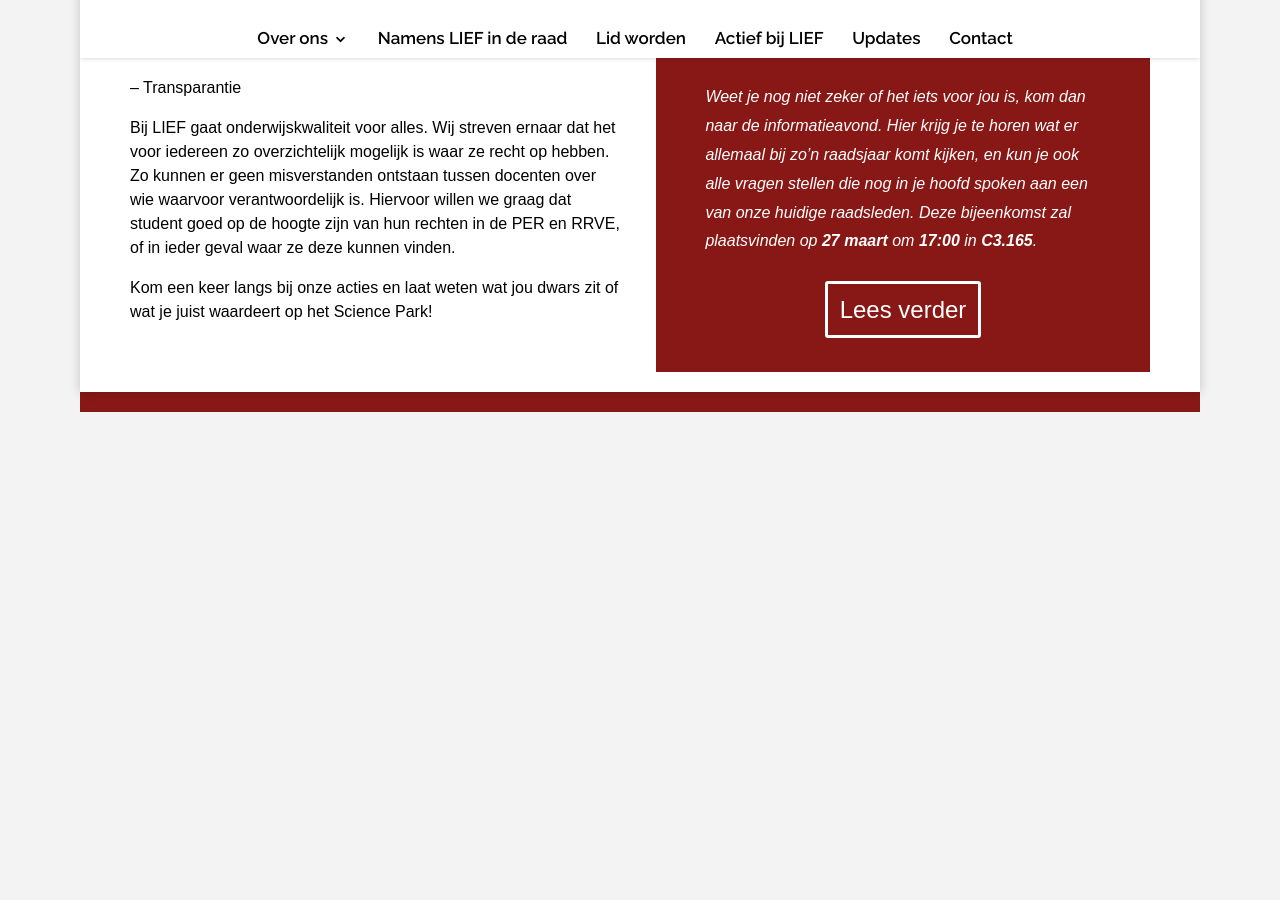
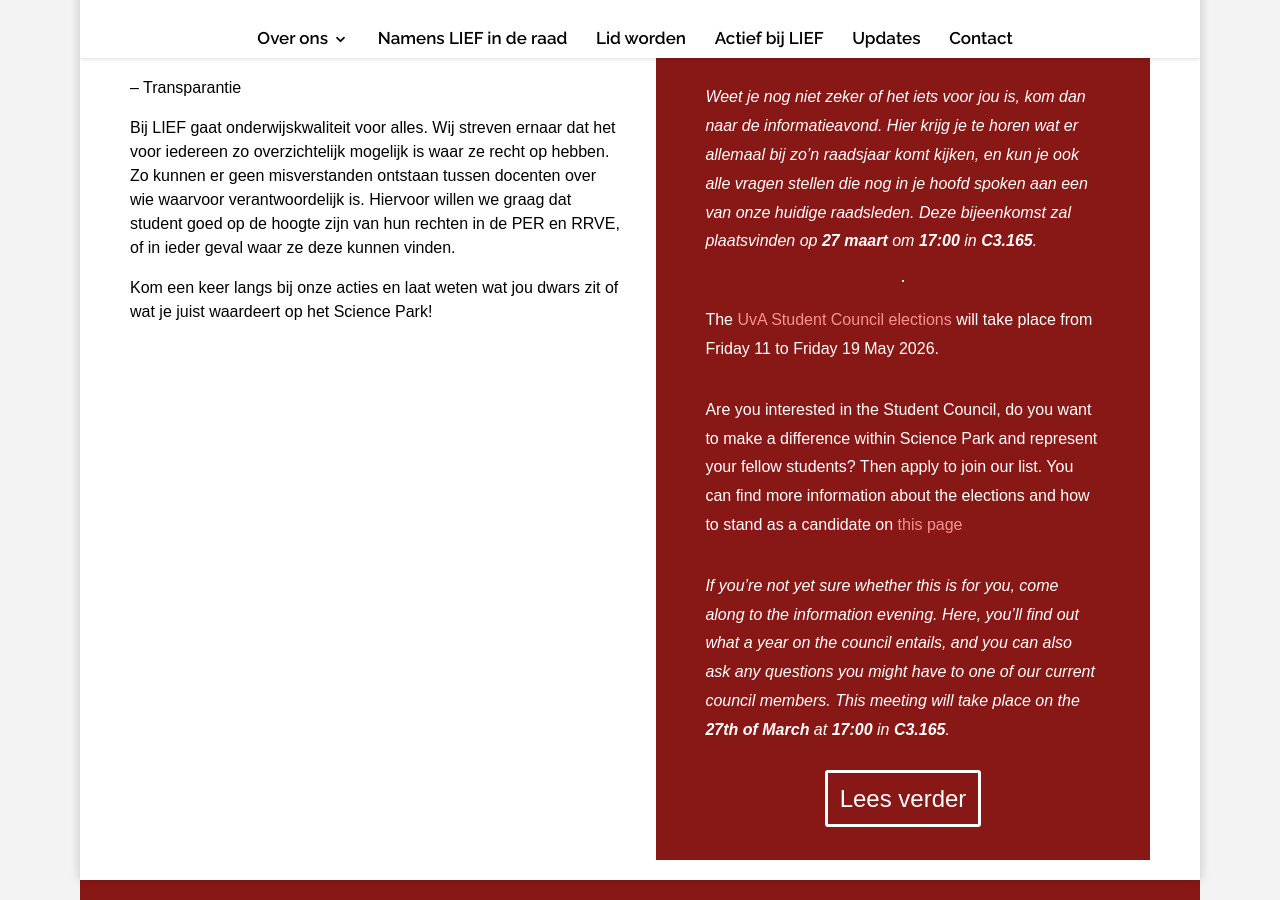
Before and after one commit to liefnwi/liefnwi.github.io, a Jekyll site: the page built from index.md, in a window 1280 px wide and 900 px high, scrolled down 522 px. Built offline with Jekyll 4.4.1, drawn with Linux system fonts in a browser that asks for light colours; nearby versions of some CDN libraries; before the commit the page ends 934 px from its top, so only the background shows below that.

Commit message:
engelse vertaling werving

```diff
--- a/_posts/2026-03-11-Kom-volgend-jaar-voor-LIEF-in-de-raad.md
+++ b/_posts/2026-03-11-Kom-volgend-jaar-voor-LIEF-in-de-raad.md
@@ -3,3 +3,11 @@
 Ben jij geïnteresseerd in de studentenraad, wil je iets veranderen binnen Science Park en je medestudenten vertegenwoordigen? Solliciteer dan voor onze lijst. Meer informatie over de verkiezingen en je verkiesbaarstellen vind je op [deze pagina](/over-ons/in-de-raad)
 
 *Weet je nog niet zeker of het iets voor jou is, kom dan naar de informatieavond. Hier krijg je te horen wat er allemaal bij zo'n raadsjaar komt kijken, en kun je ook alle vragen stellen die nog in je hoofd spoken aan een van onze huidige raadsleden. Deze bijeenkomst zal plaatsvinden op **27 maart** om **17:00** in **C3.165**.*
+
+-----
+
+The [UvA Student Council elections](https://student.uva.nl/onderwerpen/studentenraadsverkiezingen) will take place from Friday 11 to Friday 19 May 2026.
+
+Are you interested in the Student Council, do you want to make a difference within Science Park and represent your fellow students? Then apply to join our list. You can find more information about the elections and how to stand as a candidate on [this page](/en/about-us/on-the-council)
+
+*If you’re not yet sure whether this is for you, come along to the information evening. Here, you’ll find out what a year on the council entails, and you can also ask any questions you might have to one of our current council members. This meeting will take place on the **27th of March** at **17:00** in **C3.165**.*
--- /dev/null
+++ b/en/index.md
@@ -0,0 +1,29 @@
+---
+layout: multicolumn
+title: Home
+---
+<article markdown="block">
+**WELCOME TO THE LIEF STUDENT PARTY**
+
+LIEF is a student party active exclusively at the Science Park. Our aim is to represent the interests of all science students within the university. LIEF is here for every student.
+
+– Interdisciplinarity
+For us, studying is more than just following your curriculum. LIEF believes that the university is a place where personal development should be central. We believe that every student should be able to shape this in their own way and that university policy should allow as much scope for this as possible.
+
+– Accessibility
+LIEF believes it is important that the faculty is accessible to everyone in the broadest sense of the word. Everyone should feel welcome at our faculty and be able to come here to study.
+
+– Transparency
+At LIEF, the quality of education comes first. We strive to ensure that it is as clear as possible to everyone what they are entitled to. This prevents misunderstandings between lecturers about who is responsible for what. To this end, we want students to be well informed about their rights under the PER and RRVE, or at least where they can find them.
+
+Come to one of our events and let us know what’s bothering you or what you appreciate about the Science Park!
+
+</article>
+<aside class="update_preview" markdown="block">
+{% assign latest_post = site.posts[0] %}
+# {{ latest_post.title }}
+{{ latest_post.content }}
+<div class="update_read_more" markdown="block">
+[Lees verder]({{ latest_post.url }})
+</div>
+</aside>
--- a/over-ons/in-de-raad.md
+++ b/over-ons/in-de-raad.md
@@ -4,32 +4,29 @@
 prepend_title: true
 ---
 <div markdown="block">
-## Een raadsjaar namens LIEF
+## A year in the council on behalf of LIEF
 
-De studentenraad van de FNWI wordt ieder jaar democratisch gekozen door de studenten op de faculteit. Wij, LIEF,  doen ook dit jaar weer mee aan de verkiezingen en zoeken nieuwe lieve kandidaten (jij?) die zich een jaar willen inzetten voor het onderwijs op Science Park. Uit dat jaar, ook wel raadsjaar genoemd, zul je een hoop halen. Zo leer je samenwerken met een diverse groep van ambitieuze mensen, geef je en ontvang je opbouwende kritiek en leer je efficiënt vergaderen. Bovendien is het een heel gezellig jaar en maak je wellicht vrienden voor het leven 🙂
+The FNWI Student Council is democratically elected each year by the students at the faculty. We, LIEF, are once again taking part in the elections this year and are looking for new lovely candidates (you?) who want to dedicate a year to improving education at Science Park. You’ll get a lot out of that year, also known as a council year. You’ll learn to work together with a diverse group of ambitious people, give and receive constructive criticism, and learn how to hold efficient meetings. What’s more, it’s a really fun year and you might even make friends for life 🙂
 
-LIEF doet al sinds 2009 mee aan de verkiezingen en is al jaren de grootste partij van de FNWI. Ons succes komt voort uit de grote hoeveelheid ondersteuning die we bieden aan onze kandidaten. Zo organiseren we voor de verkiezingen een uitgebreide campagnetraining. Daarnaast zorgen we voor een leuke (lieve) groep mensen om mee op te trekken tijdens de verkiezingen waar jij deel uit van kunt maken!
+LIEF has been participating in the elections since 2009 and has been the largest party at the Faculty of Science for years. Our success stems from the extensive support we offer our candidates. For instance, we organise comprehensive campaign training ahead of the elections. We also ensure there’s a fun (and lovely) group of people to hang out with during the elections – and you can be part of it!
 
-Zou jij je dus volgend jaar willen inzetten voor een beter FNWI via de Facultaire Studentenraad? Schroom dan niet om te solliciteren! Hiervoor kun je een e-mail sturen naar de sollicitatiecommissie naar de sollicitatiecommissie ([soco@liefvoorjou.nl](mailto:soco@liefvoorjou.nl)). Zorg ervoor dat je sollicitatie tenminste het volgende bevat:
+So, would you like to work towards a better FNWI through the Faculty Student Council next year? Don’t hesitate to apply! To do so, please send an email to the selection committee ([soco@liefvoorjou.nl](mailto:soco@liefvoorjou.nl)). Make sure your application includes at least the following:
  - CV,
- - Motivatiebrief; stel jezelf hierin voor, licht je motivatie toe en benoem een onderwerp waar je in de raad aan zou willen werken.
+ - Cover letter; introduce yourself, explain your motivation and mention a topic you would like to work on within the council.
 
-Solliciteren kan tot uiterlijk **30 maart**, dus wacht niet te lang.
+Applications must be submitted by **30 March** at the latest, so don’t wait too long.
 
-<!-- Hiervoor hoef je enkel een mailtje naar de sollicitatiecommissie ([soco@liefvoorjou.nl](mailto:soco@liefvoorjou.nl)) te sturen en dan zullen zij een gesprek met je inplannen. -->
+<!-- All you need to do is send an email to the applications committee ([soco@liefvoorjou.nl](mailto:soco@liefvoorjou.nl)) and they will schedule an interview with you. -->
+We look forward to seeing you on the council next year!
 
-We zien je graag terug in de raad van komend jaar!
-</div>
 <div class="note" markdown="block">
-### Twijfel je nog?
+### Still unsure?
+<!-- A year is, of course, a long time, and dedicating a whole year to the student council is no small matter. [This page](https://studentenraad.nl/fnwi/wat-is-de-raad/) briefly explains what the FSR does. You can find more information about what LIEF can do for you [here](/actief-bij-lief).
+-->
+For those who are still unsure, LIEF is also organising an information evening. Here, you’ll find out what a year on the council entails, and you’ll be able to ask any questions you might have to one of our current council members. This meeting will take place on the **27th of March** at **17:00** in **C3.165**.
 
-<!-- Een jaar is natuurlijk veel tijd en het is niet niks om een geheel jaar te besteden aan de studentenraad. Op [deze pagina](https://studentenraad.nl/fnwi/wat-is-de-raad/) wordt kort uitgelegd wat de FSR zoal doet. Meer informatie over wat LIEF voor jou kan betekenen vind je [hier](/actief-bij-lief).
+It’s also always possible to have a (virtual) cup of coffee with one of our current or former council members. This way, you’ll hear first-hand what it means to be a council member. Feel free to send an email about this to [bestuur@liefvoorjou.nl](mailto:bestuur@liefvoorjou.nl).
 
--->
-
-Voor diegenen die twijfelen organiseert LIEF ook een informatieavond. Hier krijg je te horen wat er allemaal bij zo'n raadsjaar komt kijken, en kun je ook alle vragen stellen die nog in je hoofd spoken aan een van onze huidige raadsleden. Deze bijeenkomst zal plaatsvinden op **27 maart** om **17:00** in **C3.165**.
-
-Het is ook altijd mogelijk om een keer een (digitale) kop koffie met een van onze huidige of oud raadsleden te drinken. Op deze manier hoor je uit eerste hand wat het betekent om raadslid te zijn. Stuur hierover gerust een e-mailtje naar [bestuur@liefvoorjou.nl](mailto:bestuur@liefvoorjou.nl).
 </div>
 
 <!-- TODO verhalen uit de raad -->
```
Also changed, not shown: en/about-us/in-the-council.md (added).
